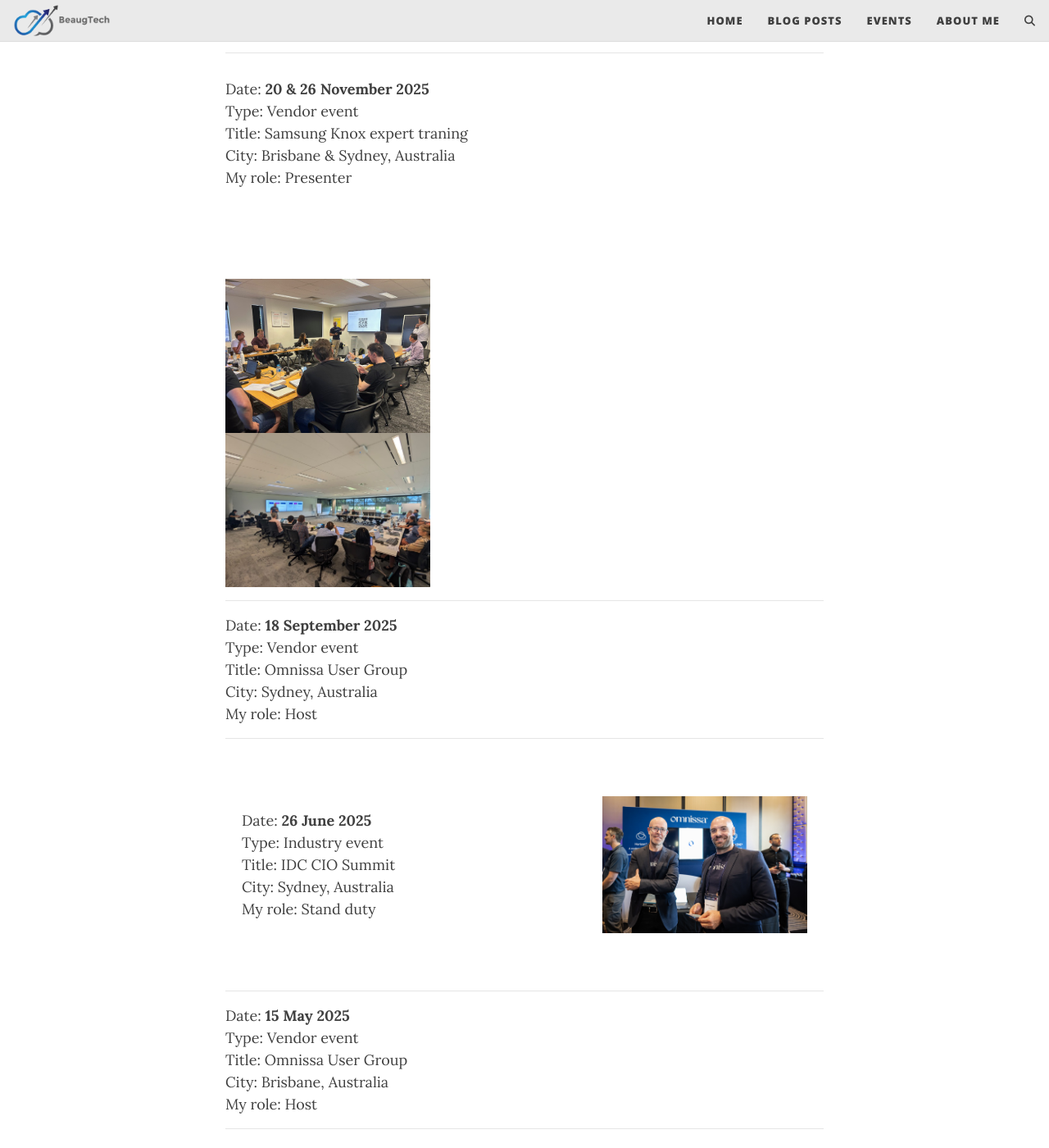
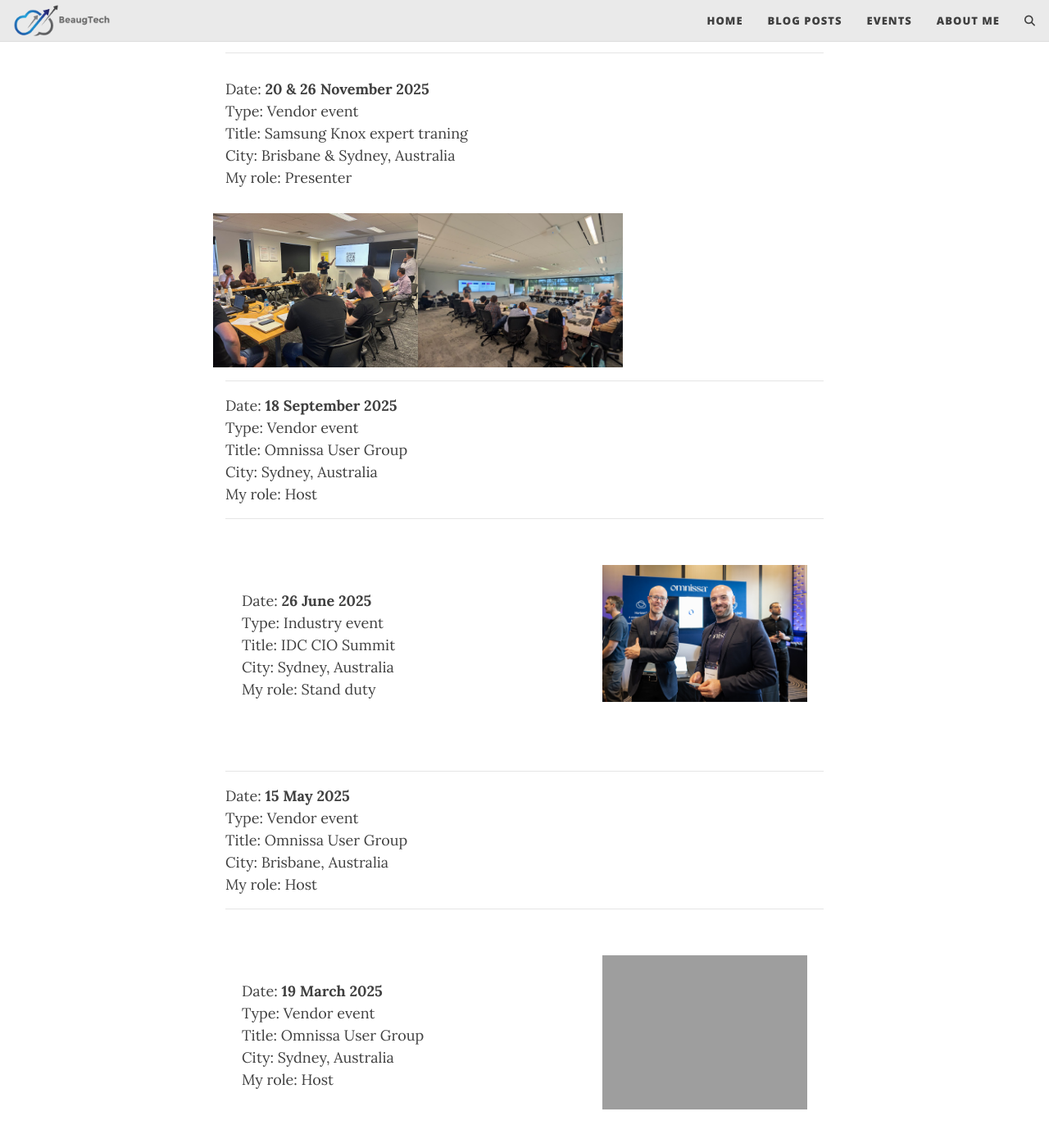
Before and after one commit to Matt95B/blog, a Jekyll site: the page built from events.html, in a window 1280 px wide and 1400 px high, scrolled down 420 px. Shown: the whole window at 82% size. Built offline with Jekyll 4.4.1, drawn with Linux system fonts in a browser that asks for light colours; comment, search, counter and statistics services are not loaded.

Commit message:
update
Signed-off-by: Mathieu Beaugrand <189304497+Matt95B@users.noreply.github.com>

```diff
--- a/events.html
+++ b/events.html
@@ -6,17 +6,29 @@
 <style>
   .container {
     display: flex;
-    align-items: center;        /* vertical alignment */
+    align-items: left;        /* vertical alignment */
     justify-content: space-between;
     gap: 40px;
     max-width: 1200px;
     margin: 0 auto;
     padding: 40px 20px;
   }
-  /* Responsive: stack on small screens */
+  .image {
+    flex: 1;
+    text-align: left;
+  }
+  .image img {
+    max-width: 100%;
+    height: auto;
+    border-radius: 8px;
+  }
+/* Responsive: stack on small screens */
   @media (max-width: 768px) {
     .container {
       flex-direction: column;
+      text-align: left;
+    }
+    .image {
       text-align: left;
     }
   }
@@ -36,14 +48,14 @@
     City: Brisbane & Sydney, Australia<br>
     My role: Presenter<br>
 </p>
-<div class="container"></div>
-    <div>
+<div class="row">
+    <div class="column">
     <img src="http://blog.beaugtech.com/assets/img/events/202511-knox1.jpeg" style="width: 250px;">
     </div>
-    <div>
+    <div class="column">
     <img src="http://blog.beaugtech.com/assets/img/events/202511-knox2.jpeg" style="width: 250px;">
     </div>
-
+</div>
 <hr>
 
 Date: <b>18 September 2025</b><br>
```
